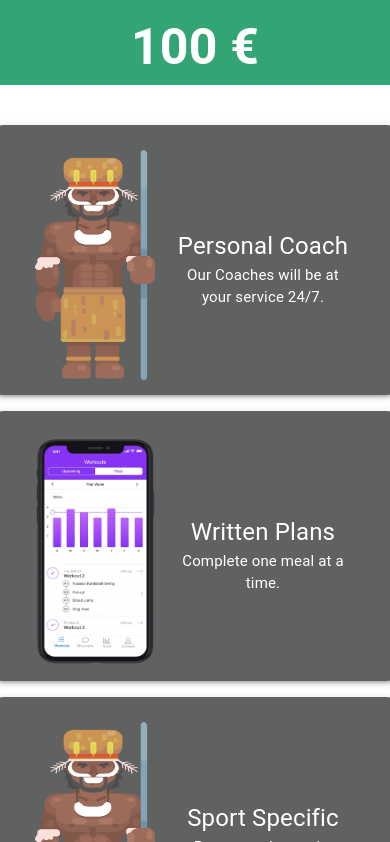
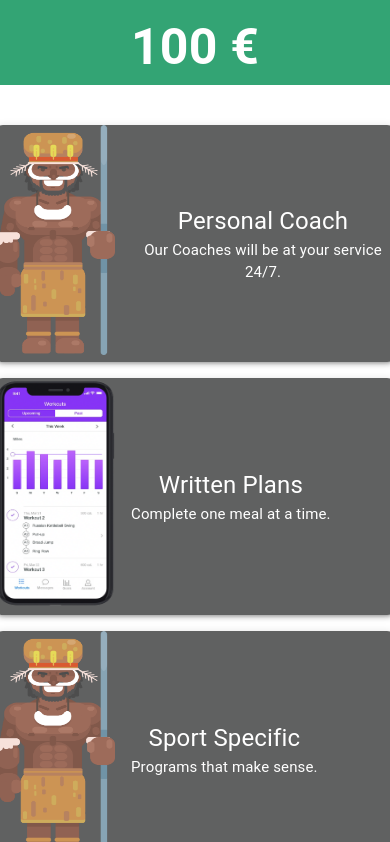
Before and after one commit to walter-clayton/afitpilot-somatotype, a React (Create React App) app in the folder client/: page /Nutrition in a window 390 px wide. Shown: the part 1602-2444 px from the top of the page. Built offline with nearby package versions, Linux system fonts and the light colour scheme; what react-swipeable-views-utils would draw is missing.

Commit message:
Fixed the tablet view for cards

```diff
--- a/client/src/components/CTA/Nutrition.tsx
+++ b/client/src/components/CTA/Nutrition.tsx
@@ -1,6 +1,6 @@
 import React from 'react'
 import CssBaseline from "@mui/material/CssBaseline";
-import { Grid, Box, Typography, } from "@mui/material/";
+import { Grid, Box, Typography, useMediaQuery } from "@mui/material/";
 import { createTheme, ThemeProvider } from "@mui/material/styles";
 import avatar from '../image/manu-tribesman.png';
 import NutritionCard from './NutritionCard';
@@ -56,6 +56,11 @@ theme.typography.body2 = {
 };
 ;
 const Nutrition = () => {
+    const medium = useMediaQuery("(min-width:769px)");
+    const small = useMediaQuery("(max-width:768px)");
+    const extraSmall = useMediaQuery("(max-width:449px)");
+    const xxSmall = useMediaQuery("(max-width:399px)");
+
     return (
         <ThemeProvider theme={theme}>
             <CssBaseline />
@@ -104,7 +109,7 @@ const Nutrition = () => {
                         width: "100%",
                         marginTop: { md: -10, lg: -10, xl: -10 }
                     }}>
-                    <Grid item md={3}
+                    <Grid item md={3} sm={3}
                         sx={{
                             display: "flex",
                             justifyContent: "center",
@@ -113,16 +118,16 @@ const Nutrition = () => {
                         <img src={avatar} alt="avatar" width={"150px"} />
                     </Grid>
                     <Typography
-                        sx={{ display: { xs: 'none', sm: 'none', md: 'block', lg: 'block' }, color: "#4298B4", textAlign: "center", mt: 18 }}
+                        sx={{ display: { xs: 'none', sm: 'block', md: 'block', lg: 'block' }, color: "#4298B4", textAlign: "center", mt: 18, pl: 2.5 }}
                         variant="h1">
                         <img src={Arrow} alt="Arrow" />
                     </Typography>
                     <Typography
-                        sx={{ display: { xs: 'block', sm: 'block', md: 'none', lg: 'none' }, color: "#4298B4" }}
+                        sx={{ display: { xs: 'block', sm: 'none', md: 'none', lg: 'none' }, color: "#4298B4" }}
                         variant="h1" mt={1}>
                         <img src={ArrowDown} alt="ArrowDown" />
                     </Typography>
-                    <Grid item md={3}
+                    <Grid item md={3} sm={3}
                         sx={{
                             display: "flex",
                             justifyContent: "center",
--- a/client/src/components/CTA/NutritionCard.tsx
+++ b/client/src/components/CTA/NutritionCard.tsx
@@ -27,23 +27,24 @@ theme.typography.body2 = {
     },
 };
 const Root = styled('div')(({ theme }) => ({
-    "@media (max-width:600px)": {
-        height: '270px',
-        width: '400px',
-        padding: "25px 40px",
-    },
-    [theme.breakpoints.up('md')]: {
-        height: '270px',
-        width: '400px',
-        padding: "25px 40px",
-    },
+    // "@media (max-width:600px)": {
+    //     height: '270px',
+    //     width: '400px',
+    //     padding: "25px 40px",
+    // },
+    // [theme.breakpoints.up('md')]: {
+    //     height: '270px',
+    //     width: '400px',
+    //     padding: "25px 40px",
+    // },
 }));
 
 const NutritionCard = () => {
-    const medium = useMediaQuery("(max-width:899px)");
-    const small = useMediaQuery("(max-width:599px)");
+    const medium = useMediaQuery("(min-width:769px)");
+    const small = useMediaQuery("(max-width:768px)");
     const extraSmall = useMediaQuery("(max-width:449px)");
     const xxSmall = useMediaQuery("(max-width:399px)");
+
     return (
         <ThemeProvider theme={theme}>
             <CssBaseline />
@@ -58,7 +59,7 @@ const NutritionCard = () => {
                         marginTop: "40px",
                     }}>
                     <Stack
-                        direction={{ xs: 'column', sm: 'column', md: "row", lg: 'row', xl: 'row' }}
+                        direction={small ? 'column' : 'row'}
                         spacing={2}>
                         <Paper
                             square
@@ -67,7 +68,14 @@ const NutritionCard = () => {
                                 alignItems: 'center',
                                 color: "#FFFFFF",
                                 borderRadius: '8px',
-                                backgroundColor: '#606161'
+                                backgroundColor: '#606161',
+                                width: medium
+                                    ? small
+                                        ? extraSmall
+                                            ? "100%"
+                                            : "100%"
+                                        : "55%"
+                                    : "400px",
                             }} >
                             <Root>
                                 <Stack
@@ -76,7 +84,8 @@ const NutritionCard = () => {
                                     alignItems="center"
                                     spacing={2}>
                                     <Box>
-                                        <img src={avatar} alt="avatar" width={"120px"} height={"230px"} />
+                                        <img src={avatar} alt="avatar" width={"120px"} height={"230px"}
+                                        />
                                     </Box>
                                     <Typography variant="body1">
                                         Personal Coach
@@ -94,6 +103,13 @@ const NutritionCard = () => {
                                 borderRadius: '8px',
                                 backgroundColor: '#606161',
                                 color: "#FFFFFF",
+                                width: medium
+                                    ? small
+                                        ? extraSmall
+                                            ? "100%"
+                                            : "100%"
+                                        : "55%"
+                                    : "400px",
                             }}>
                             <Root>
                                 <Stack
@@ -120,6 +136,13 @@ const NutritionCard = () => {
                                 borderRadius: '8px',
                                 backgroundColor: '#606161',
                                 color: "#FFFFFF",
+                                width: medium
+                                    ? small
+                                        ? extraSmall
+                                            ? "100%"
+                                            : "100%"
+                                        : "55%"
+                                    : "400px",
                             }}>
                             <Root>
                                 <Stack
```
